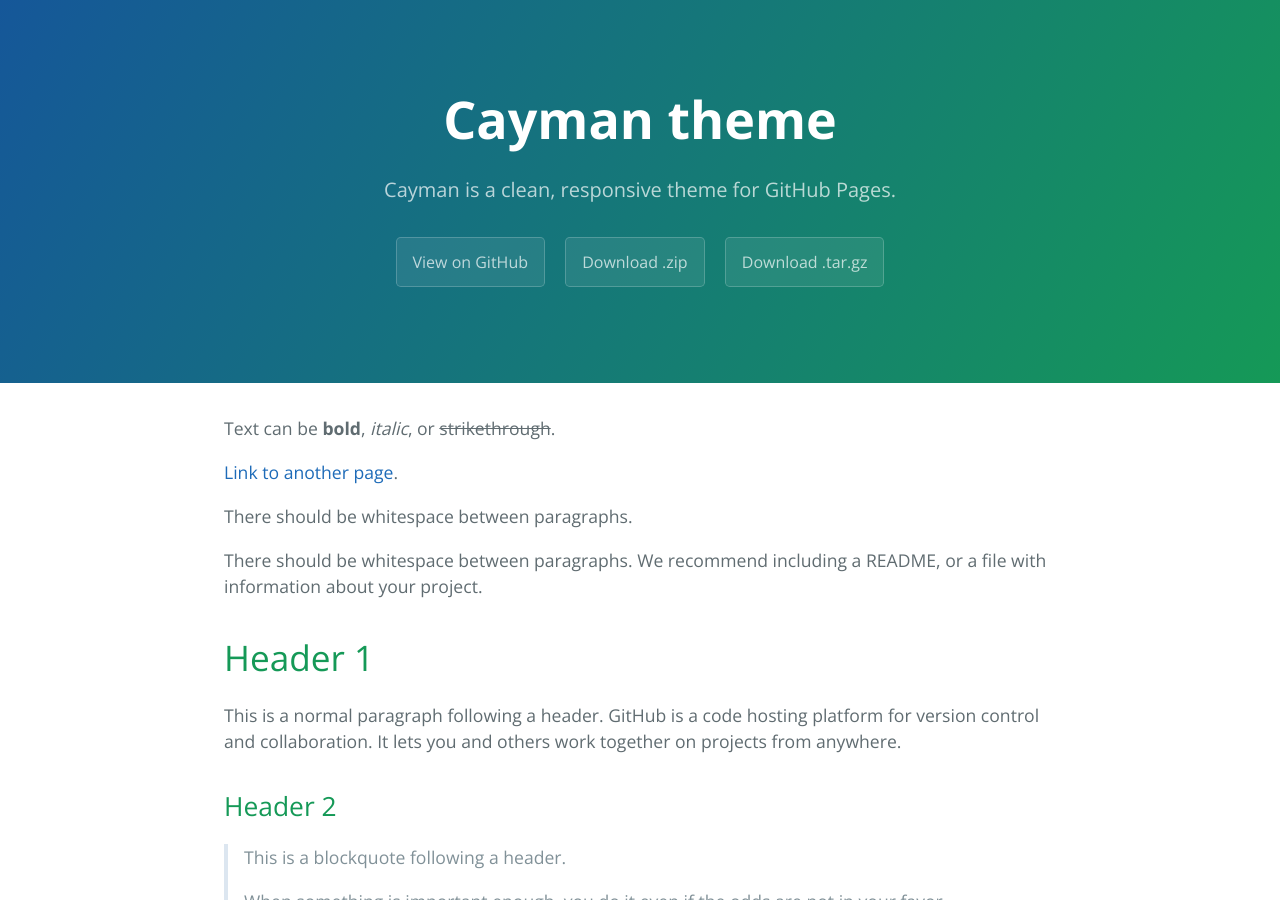
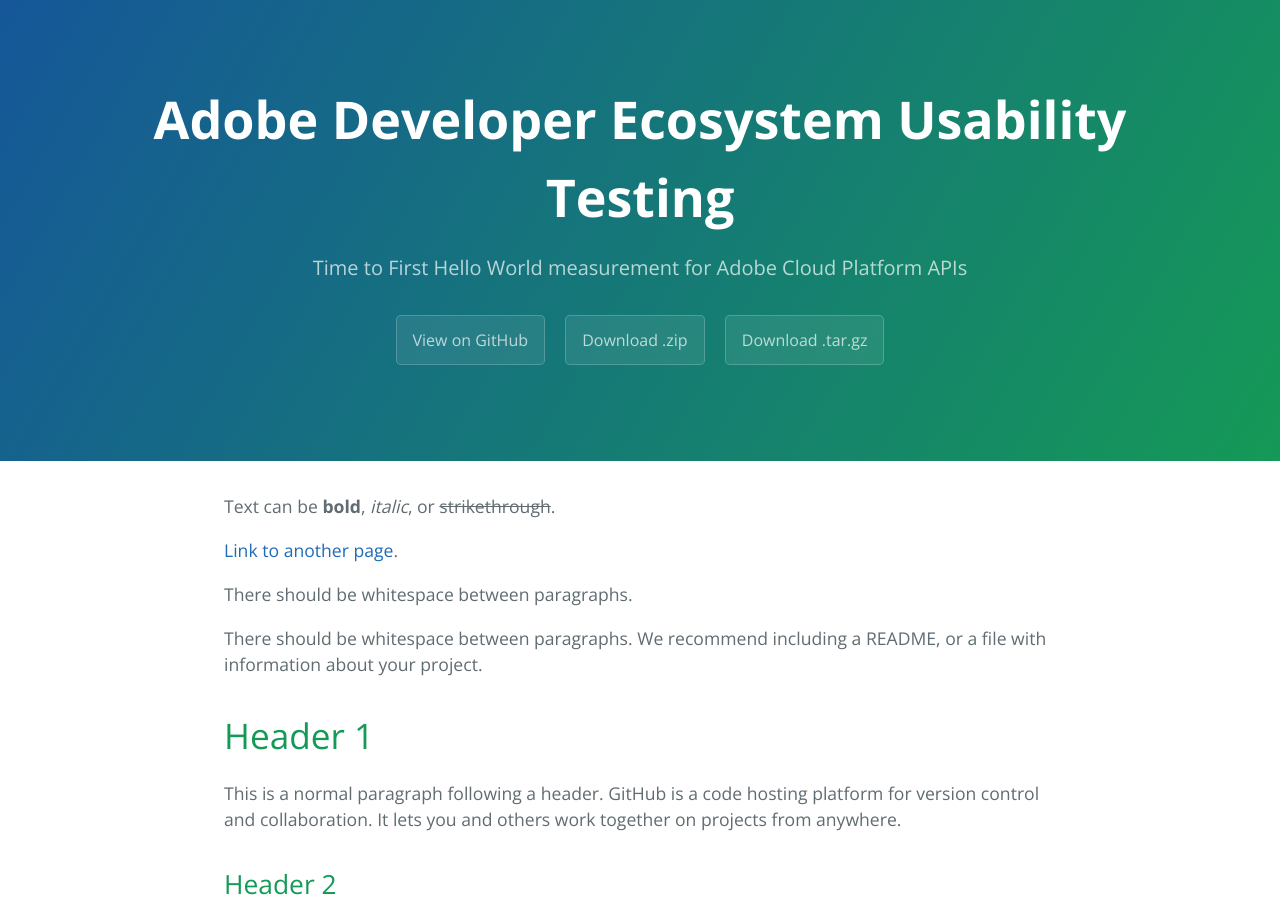
Before and after one commit to hirenoble/Burger.Hack, a Jekyll site: the page built from docs/index.md, in a window 1280 px wide and 900 px high. Built offline with Jekyll 4.4.1, drawn with Linux system fonts in a browser that asks for light colours.

Commit message:
Update _config.yml

```diff
--- a/docs/_config.yml
+++ b/docs/_config.yml
@@ -1,5 +1,5 @@
-title: Cayman theme
-description: Cayman is a clean, responsive theme for GitHub Pages.
+title: Adobe Developer Ecosystem Usability Testing
+description: Time to First Hello World measurement for Adobe Cloud Platform APIs
 show_downloads: true
 google_analytics:
 theme: jekyll-theme-cayman
```
